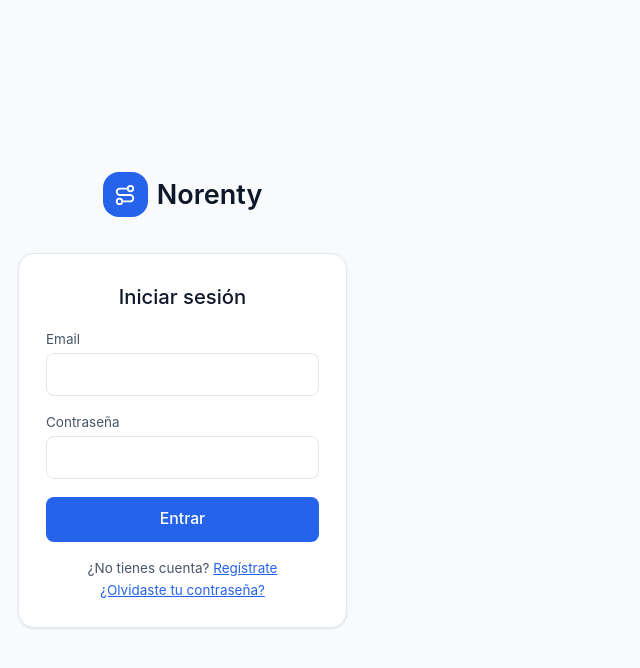
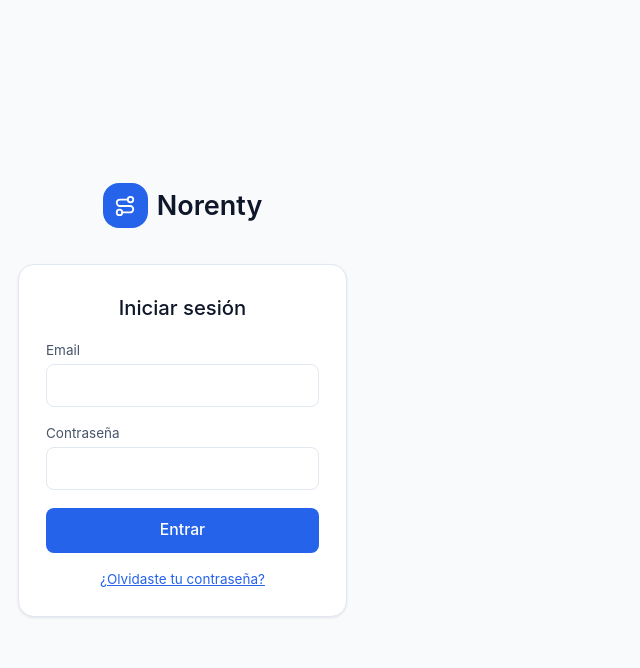
Before and after one commit to norenty/norenty, a Next.js app in the folder dashboard/: page /importar in a window 1280 px wide. Both pictures are taken after a click on the button "Acceder". Shown: the top 668 px of the page, without its empty margins (0-640 px from the left). Built offline with nearby package versions, Linux system fonts and the light colour scheme; no server answers.

Commit message:
Quita el autoregistro publico: solo alta por invitacion (decision de modelo B2B, no self-serve)

```diff
--- a/dashboard/app/components/LoginPage.jsx
+++ b/dashboard/app/components/LoginPage.jsx
@@ -141,19 +141,11 @@ export default function LoginPage() {
 
           <div className="flex flex-col gap-1 text-xs text-center text-ink-secondary">
             {modo === "login" && (
-              <>
-                <p>
-                  ¿No tienes cuenta?{" "}
-                  <button type="button" onClick={() => { setModo("registro"); setError(null); setMensaje(null); }} className="text-brand underline">
-                    Regístrate
-                  </button>
-                </p>
-                <p>
-                  <button type="button" onClick={() => { setModo("reset"); setError(null); setMensaje(null); }} className="text-brand underline">
-                    ¿Olvidaste tu contraseña?
-                  </button>
-                </p>
-              </>
+              <p>
+                <button type="button" onClick={() => { setModo("reset"); setError(null); setMensaje(null); }} className="text-brand underline">
+                  ¿Olvidaste tu contraseña?
+                </button>
+              </p>
             )}
             {modo === "registro" && (
               <p>
```
Also changed, not shown: 1 other file (tests, documents, lock files or other folders).
